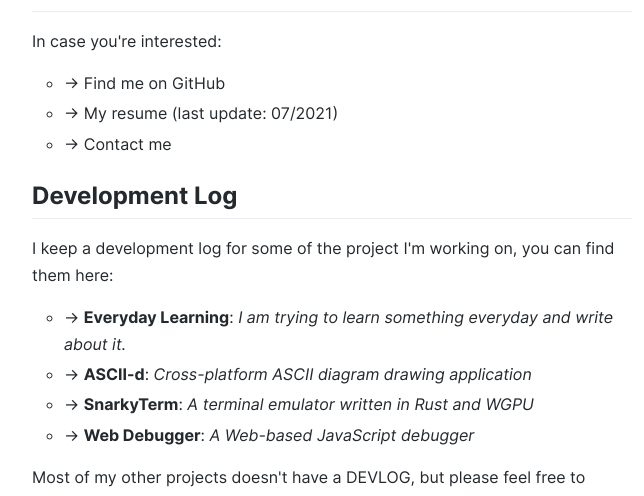
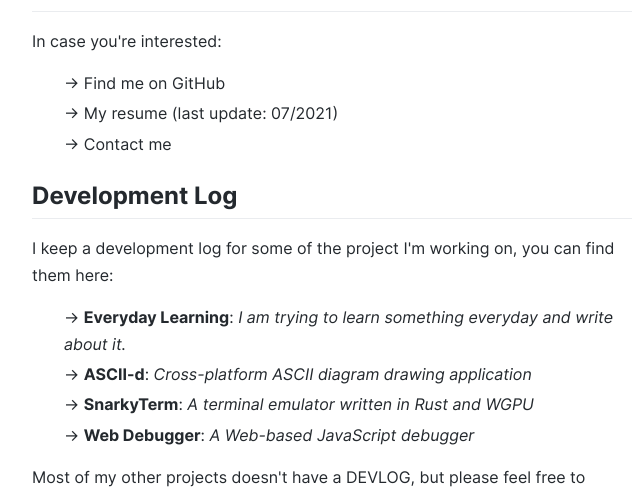
Before and after one commit to huytd/huy.rocks, a Next.js app: page / in a window 1280 px wide. Shown: the part 181-677 px from the top of the page, without its empty margins (308-952 px from the left). Built offline with nearby package versions, Linux system fonts and the light colour scheme.

Commit message:
Exclude home page for list style

```diff
--- a/pages/index.tsx
+++ b/pages/index.tsx
@@ -5,7 +5,7 @@ import { Fragment } from 'react'
 
 const Home: NextPage = () => {
   return (
-    <main className="container-center github-theme my-10 min-h-full flex-1">
+    <main className="container-center github-theme no-list my-10 min-h-full flex-1">
       <p>{"Hello! I'm Huy! Look like you've found my space on the internet."}</p>
 
       <h2>Contact</h2>
--- a/styles/github-theme.css
+++ b/styles/github-theme.css
@@ -949,6 +949,6 @@
   vertical-align: middle;
 }
 
-.github-theme ul {
+.github-theme:not(.no-list) ul {
   list-style: circle;
 }
```
